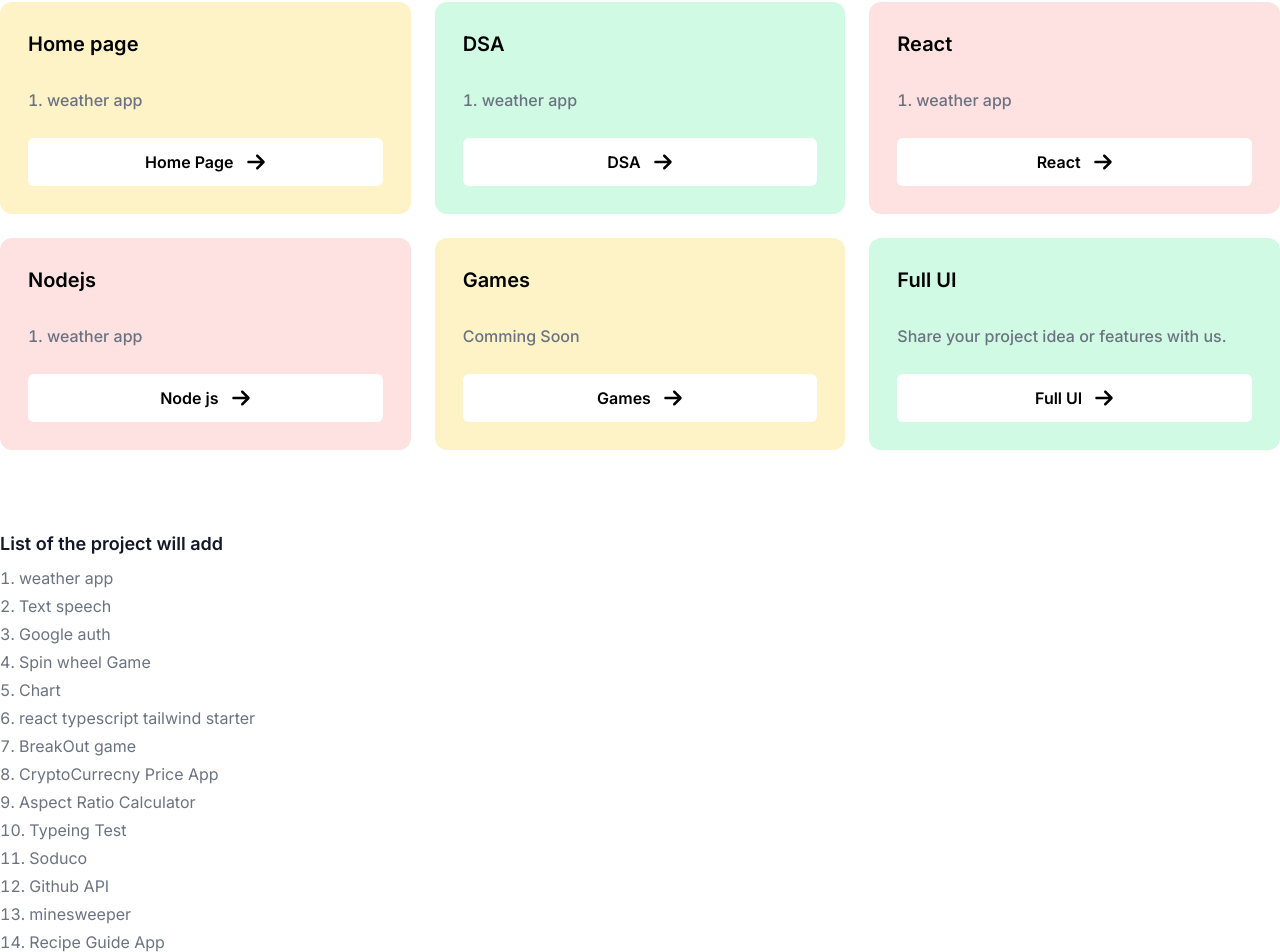
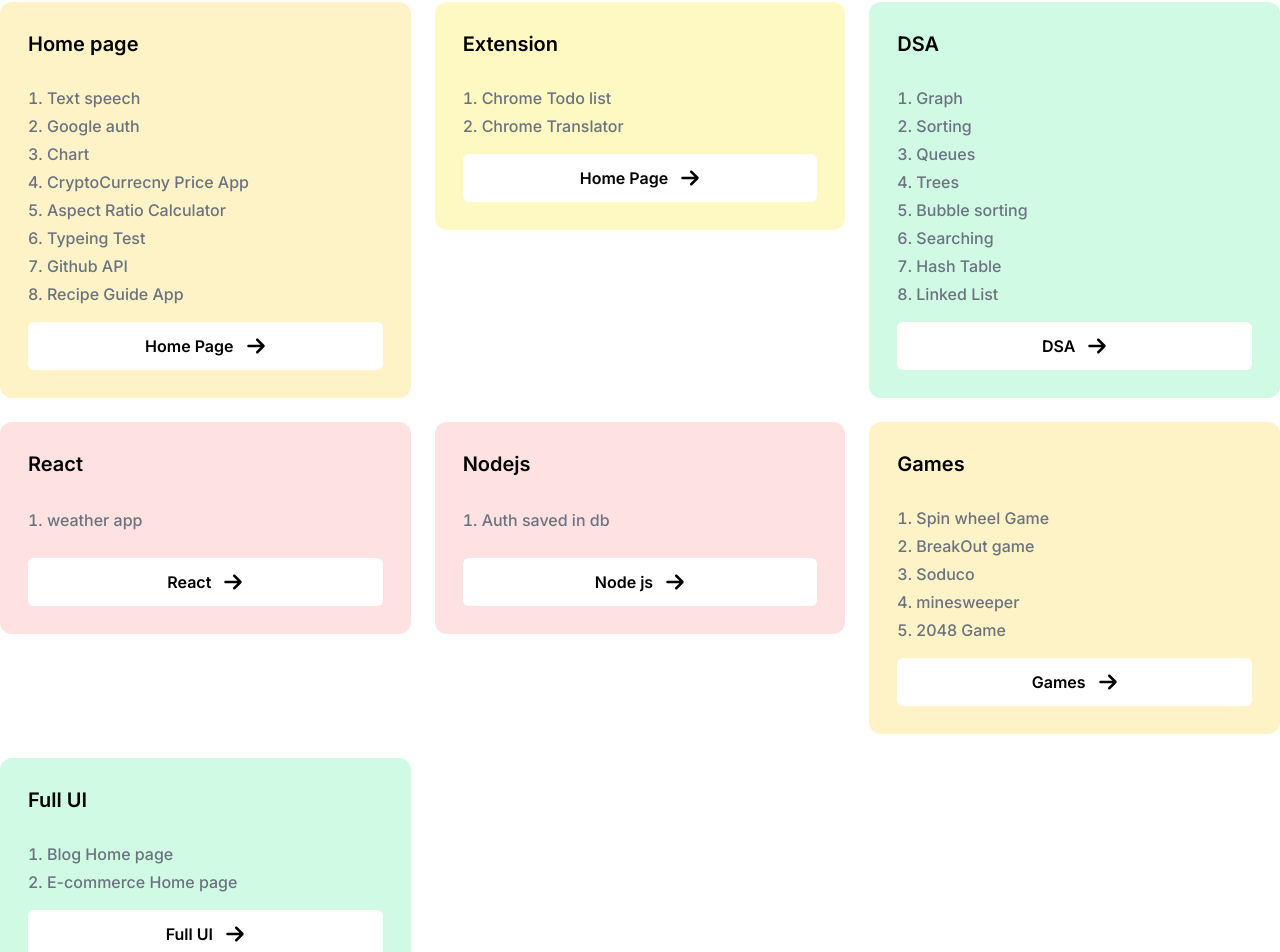
Before and after one commit to homayunmmdy/Javascript-Mosh, a Next.js app: page /projects in a window 1280 px wide. Shown: the part 500-1452 px from the top of the page. Built offline with nearby package versions, Linux system fonts and the light colour scheme.

Commit message:
Organize them

```diff
--- a/app/projects/page.tsx
+++ b/app/projects/page.tsx
@@ -3,7 +3,7 @@ import React from "react";
 
 const Projects = () => {
   return (
-    <div >
+    <div>
       <div className="py-20 flex items-center justify-center">
         <div className="container">
           <div className="mx-auto max-w-4xl sm:text-center">
@@ -28,9 +28,30 @@ const Projects = () => {
               <div className="p-7 rounded-xl bg-amber-100 dark:bg-neutral-700/70">
                 <h3 className="text-xl font-semibold mb-7">Home page</h3>
 
-                <ol className="max-w-md space-y-1 text-gray-500 list-decimal list-inside dark:text-gray-400">
-                  <li className="font-medium leading-7 text-gray-500 mb-6 dark:text-gray-400">
-                    weather app
+                <ol className="max-w-md space-y-1 text-gray-500 list-decimal list-inside dark:text-gray-400 mb-4">
+                  <li className="font-medium text-gray-500 dark:text-gray-400">
+                    Text speech
+                  </li>
+                  <li className="font-medium text-gray-500 dark:text-gray-400">
+                    Google auth
+                  </li>
+                  <li className="font-medium text-gray-500 dark:text-gray-400">
+                    Chart
+                  </li>
+                  <li className="font-medium text-gray-500 dark:text-gray-400">
+                    CryptoCurrecny Price App
+                  </li>
+                  <li className="font-medium text-gray-500 dark:text-gray-400">
+                    Aspect Ratio Calculator
+                  </li>
+                  <li className="font-medium text-gray-500 dark:text-gray-400">
+                    Typeing Test
+                  </li>
+                  <li className="font-medium text-gray-500 dark:text-gray-400">
+                  Github API
+                  </li>
+                  <li className="font-medium text-gray-500 dark:text-gray-400">
+                  Recipe Guide App
                   </li>
                 </ol>
 
@@ -52,16 +73,50 @@ const Projects = () => {
                 </Link>
               </div>
             </div>
+            <div>
+              <div className="p-7 rounded-xl bg-yellow-100 dark:bg-neutral-700/70">
+                <h3 className="text-xl font-semibold mb-7">Extension</h3>
 
+                <ol className="max-w-md space-y-1 text-gray-500 list-decimal list-inside dark:text-gray-400 mb-4">
+                  <li className="font-medium text-gray-500 dark:text-gray-400">
+                  Chrome Todo list
+                  </li>
+                  <li className="font-medium text-gray-500 dark:text-gray-400">
+                  Chrome Translator
+                  </li>
+
+                </ol>
+
+                <Link
+                  href="/"
+                  className="py-3 flex items-center justify-center w-full font-semibold rounded-md bg-white hover:bg-purple-500 hover:text-white transition-all duration-500 dark:bg-neutral-900 dark:hover:bg-purple-500 dark:hover:text-white "
+                >
+                  Home Page
+                  <svg
+                    xmlns="http://www.w3.org/2000/svg"
+                    viewBox="0 0 448 512"
+                    className=" h-5 w-5 ms-3"
+                  >
+                    <path
+                      fill="currentColor"
+                      d="M438.6 278.6c12.5-12.5 12.5-32.8 0-45.3l-160-160c-12.5-12.5-32.8-12.5-45.3 0s-12.5 32.8 0 45.3L338.8 224 32 224c-17.7 0-32 14.3-32 32s14.3 32 32 32l306.7 0L233.4 393.4c-12.5 12.5-12.5 32.8 0 45.3s32.8 12.5 45.3 0l160-160z"
+                    />
+                  </svg>
+                </Link>
+              </div>
+            </div>
             <div>
               <div className="p-7 rounded-xl bg-emerald-100 dark:bg-neutral-700/70">
-                <h3 className="text-xl font-semibold mb-7">
-                  DSA
-                </h3>
-                <ol className="max-w-md space-y-1 text-gray-500 list-decimal list-inside dark:text-gray-400">
-                  <li className="font-medium leading-7 text-gray-500 mb-6 dark:text-gray-400">
-                    weather app
-                  </li>
+                <h3 className="text-xl font-semibold mb-7">DSA</h3>
+                <ol className="max-w-md space-y-1 text-gray-500 list-decimal list-inside dark:text-gray-400 mb-4">
+                  <li className="font-medium text-gray-500 dark:text-gray-400">Graph</li>
+                  <li className="font-medium text-gray-500 dark:text-gray-400">Sorting</li>
+                  <li className="font-medium text-gray-500 dark:text-gray-400">Queues</li>
+                  <li className="font-medium text-gray-500 dark:text-gray-400">Trees</li>
+                  <li className="font-medium text-gray-500 dark:text-gray-400">Bubble sorting</li>
+                  <li className="font-medium text-gray-500 dark:text-gray-400">Searching</li>
+                  <li className="font-medium text-gray-500 dark:text-gray-400">Hash Table</li>
+                  <li className="font-medium text-gray-500 dark:text-gray-400">Linked List</li>
                 </ol>
                 <Link
                   href="/DSA"
@@ -84,9 +139,7 @@ const Projects = () => {
 
             <div>
               <div className="p-7 rounded-xl bg-red-100 dark:bg-neutral-700/70">
-                <h3 className="text-xl font-semibold mb-7">
-                  React
-                </h3>
+                <h3 className="text-xl font-semibold mb-7">React</h3>
                 <ol className="max-w-md space-y-1 text-gray-500 list-decimal list-inside dark:text-gray-400">
                   <li className="font-medium leading-7 text-gray-500 mb-6 dark:text-gray-400">
                     weather app
@@ -113,12 +166,10 @@ const Projects = () => {
 
             <div>
               <div className="p-7 rounded-xl bg-red-100 dark:bg-neutral-700/70">
-                <h3 className="text-xl font-semibold mb-7">
-                  Nodejs
-                </h3>
+                <h3 className="text-xl font-semibold mb-7">Nodejs</h3>
                 <ol className="max-w-md space-y-1 text-gray-500 list-decimal list-inside dark:text-gray-400">
                   <li className="font-medium leading-7 text-gray-500 mb-6 dark:text-gray-400">
-                    weather app
+                    Auth saved in db
                   </li>
                 </ol>
                 <Link
@@ -142,12 +193,24 @@ const Projects = () => {
 
             <div>
               <div className="p-7 rounded-xl bg-amber-100 dark:bg-neutral-700/70">
-                <h3 className="text-xl font-semibold mb-7">
-                  Games
-                </h3>
-                <p className="font-medium leading-7 text-gray-500 mb-6 dark:text-gray-400">
-                  Comming Soon
-                </p>
+                <h3 className="text-xl font-semibold mb-7">Games</h3>
+                <ol className="max-w-md space-y-1 text-gray-500 list-decimal list-inside dark:text-gray-400 mb-4">
+                  <li className="font-medium text-gray-500 dark:text-gray-400">
+                    Spin wheel Game
+                  </li>
+                  <li className="font-medium text-gray-500 dark:text-gray-400">
+                    BreakOut game
+                  </li>
+                  <li className="font-medium text-gray-500 dark:text-gray-400">
+                  Soduco
+                  </li>
+                  <li className="font-medium text-gray-500 dark:text-gray-400">
+                  minesweeper
+                  </li>
+                  <li className="font-medium text-gray-500 dark:text-gray-400">
+                  2048 Game
+                  </li>
+                </ol>
                 <Link
                   href="#"
                   className="py-3 flex items-center justify-center w-full font-semibold rounded-md bg-white hover:bg-purple-500 hover:text-white transition-all duration-500 dark:bg-neutral-900 dark:hover:bg-purple-500 dark:hover:text-white "
@@ -169,12 +232,11 @@ const Projects = () => {
 
             <div>
               <div className="p-7 rounded-xl bg-emerald-100 dark:bg-neutral-700/70">
-                <h3 className="text-xl font-semibold mb-7">
-                  Full UI
-                </h3>
-                <p className="font-medium leading-7 text-gray-500 mb-6 dark:text-gray-400">
-                  Share your project idea or features with us.
-                </p>
+                <h3 className="text-xl font-semibold mb-7">Full UI</h3>
+                <ol className="max-w-md space-y-1 text-gray-500 list-decimal list-inside dark:text-gray-400 mb-4">
+                  <li className="font-medium text-gray-500 dark:text-gray-400">Blog Home page</li>
+                  <li className="font-medium text-gray-500 dark:text-gray-400">E-commerce Home page</li>
+                </ol>
                 <Link
                   href="/"
                   className="py-3 flex items-center justify-center w-full font-semibold rounded-md bg-white hover:bg-purple-500 hover:text-white transition-all duration-500 dark:bg-neutral-900 dark:hover:bg-purple-500 dark:hover:text-white "
@@ -196,30 +258,7 @@ const Projects = () => {
           </div>
         </div>
       </div>
-      <h2 className="mb-2 text-lg font-semibold text-gray-900 dark:text-white">
-        List of the project will add
-      </h2>
-      <ol className="max-w-md space-y-1 text-gray-500 list-decimal list-inside dark:text-gray-400">
-        <li>weather app</li>
-        <li>Text speech</li>
-        <li>Google auth</li>
-        <li>Spin wheel Game</li>
-        <li>Chart</li>
-        <li>react typescript tailwind starter</li>
-        <li>BreakOut game</li>
-        <li>CryptoCurrecny Price App</li>
-        <li>Aspect Ratio Calculator</li>
-        <li>Typeing Test</li>
-        <li>Soduco</li>
-        <li>Github API</li>
-        <li>minesweeper</li>
-        <li>Recipe Guide App</li>
-        <li>Expenses Tracker</li>
-        <li>Chrome Translator Extension</li>
-        <li>Chrome Todo list Extension</li>
-        <li>Image Color Picker</li>
-        <li>2048 Game</li>
-        <li>Form Validation</li>
+      {/* <ol className="max-w-md space-y-1 text-gray-500 list-decimal list-inside dark:text-gray-400">
         <li>Newsletter</li>
         <li>Calculator App</li>
         <li>JSON Parcer</li>
@@ -247,26 +286,17 @@ const Projects = () => {
         <li>Drag and Drop Todo list</li>
         <li>Event Calendar</li>
         <li>Transalte</li>
-        <li>Graph (DSA)</li>
-        <li>Sorting (DSA)</li>
-        <li>Searching (DSA)</li>
-        <li>Hash Table (DSA)</li>
-        <li>Linked List (DSA)</li>
-        <li>Queues (DSA)</li>
-        <li>Trees (DSA)</li>
-        <li>Bubble sorting (DSA)</li>
         <li>Game release calender</li>
         <li>Email sender app</li>
         <li>Text Encryptor</li>
         <li>Multi step form</li>
-        <li>Quizz app</li>
         <li>Sudoku</li>
         <li>Video Player</li>
         <li>Image generator</li>
         <li>Chatbot</li>
         <li>3D Model</li>
         <li>Chat app</li>
-      </ol>
+      </ol> */}
     </div>
   );
 };
```
